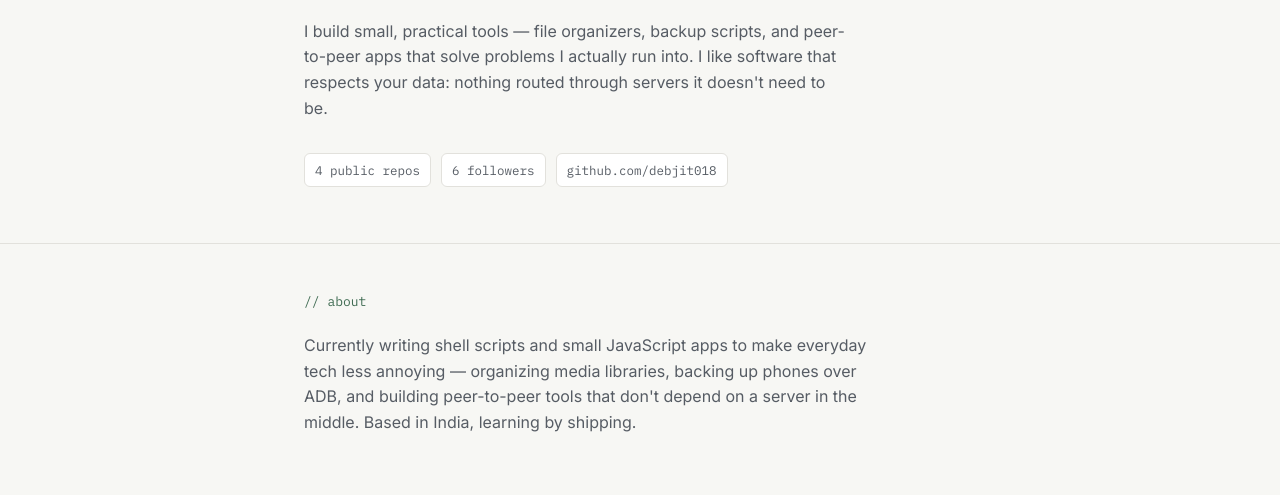
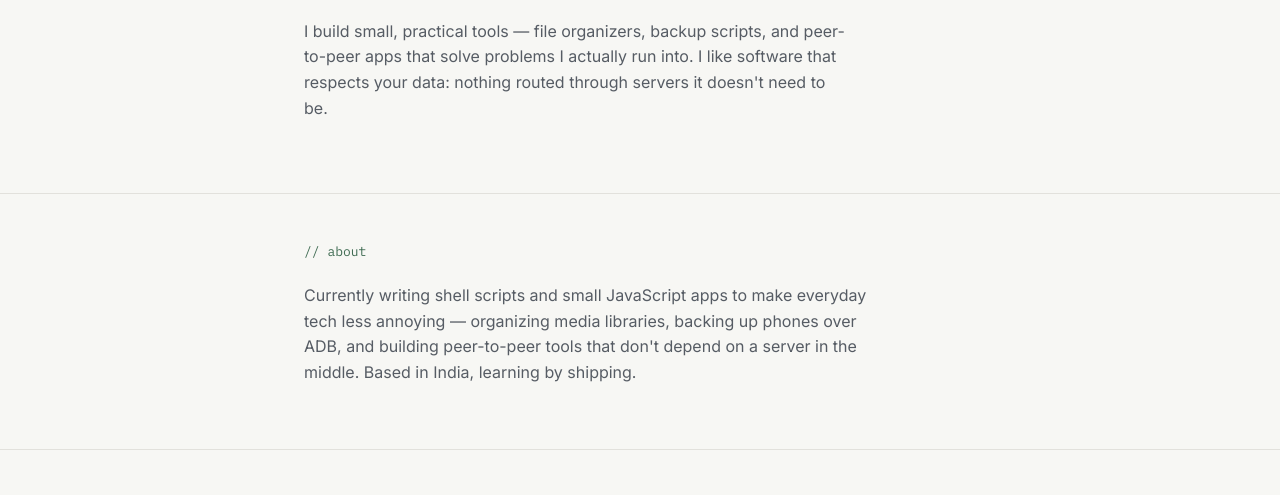
Before and after one commit to debjit018/debjit018.github.io, a plain HTML site: page index.html in a window 1280 px wide. Shown: the part 281-776 px from the top of the page. Drawn offline with Linux system fonts and the light colour scheme.

Commit message:
Remove stat-strip section from index.html
Removed the stat-strip section and its contents from the HTML.

```diff
--- a/index.html
+++ b/index.html
@@ -184,22 +184,6 @@
     max-width:54ch;
     color:var(--ink-soft);
     font-size:16px;
-  }
-
-  .stat-strip{
-    margin-top:32px;
-    display:flex;
-    flex-wrap:wrap;
-    gap:10px;
-  }
-  .stat{
-    font-family:'IBM Plex Mono', monospace;
-    font-size:12.5px;
-    color:var(--ink-soft);
-    background:var(--surface);
-    border:1px solid var(--line);
-    padding:6px 10px;
-    border-radius:6px;
   }
 
   /* ---------- sections ---------- */
@@ -406,12 +390,6 @@
     <h1 class="name">Debjit Das</h1>
     <div class="role mono">Aspiring Software Developer</div>
     <p class="bio">I build small, practical tools — file organizers, backup scripts, and peer-to-peer apps that solve problems I actually run into. I like software that respects your data: nothing routed through servers it doesn't need to be.</p>
-
-    <div class="stat-strip">
-      <span class="stat">4 public repos</span>
-      <span class="stat">6 followers</span>
-      <span class="stat">github.com/debjit018</span>
-    </div>
   </div>
 </header>
 
```
